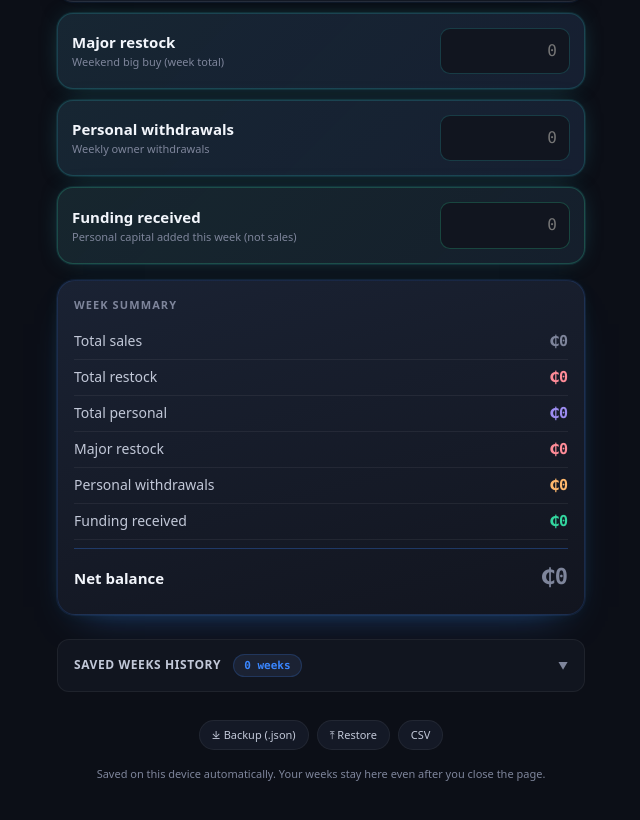
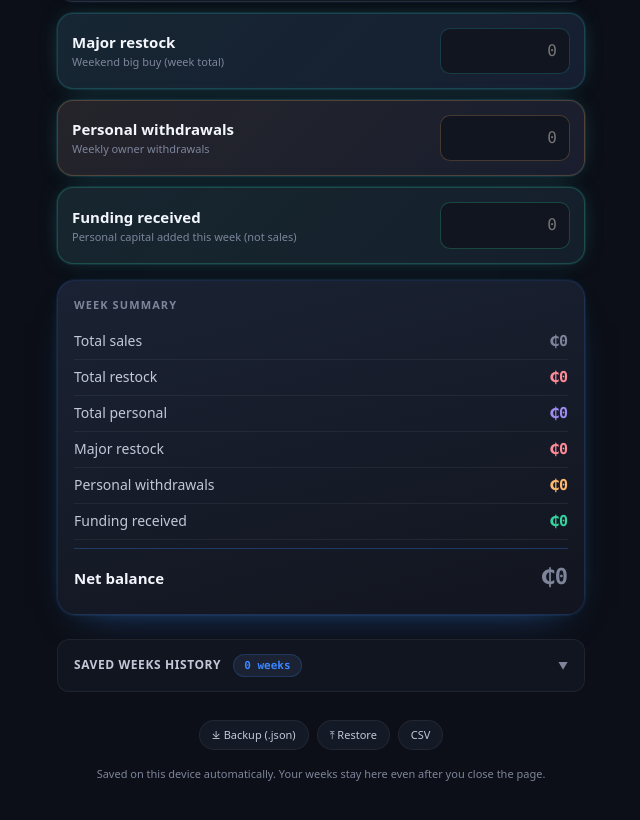
Before and after one commit to kellybasil185/shop-ledger, a plain HTML site: page index.html in a window 1280 px wide. Shown: the part 1546-2366 px from the top of the page, without its empty margins (319-959 px from the left). Drawn offline with Linux system fonts and the light colour scheme.

Commit message:
Match owner withdrawal field to V2 styling

```diff
--- a/index.html
+++ b/index.html
@@ -323,7 +323,7 @@ function renderMajor(){
       <div class="lab">Major restock<small>Weekend big buy (week total)</small></div>
       <input id="major" inputmode="decimal" value="${current.major}" placeholder="0">
     </div>
-    <div class="major sent-raph">
+    <div class="major personal-withdrawals">
       <div class="lab">Personal withdrawals<small>Weekly owner withdrawals</small></div>
       <input id="personalWithdrawals" inputmode="decimal" value="${current.withdrawals}" placeholder="0">
     </div>
```
